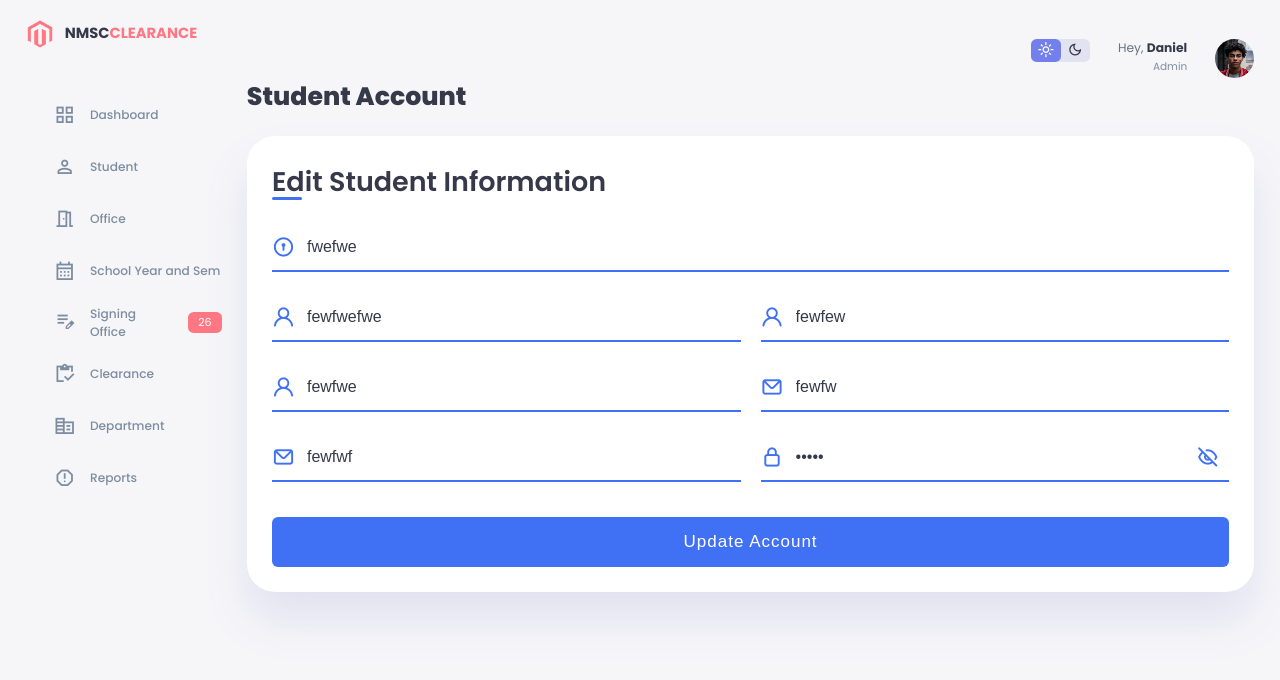
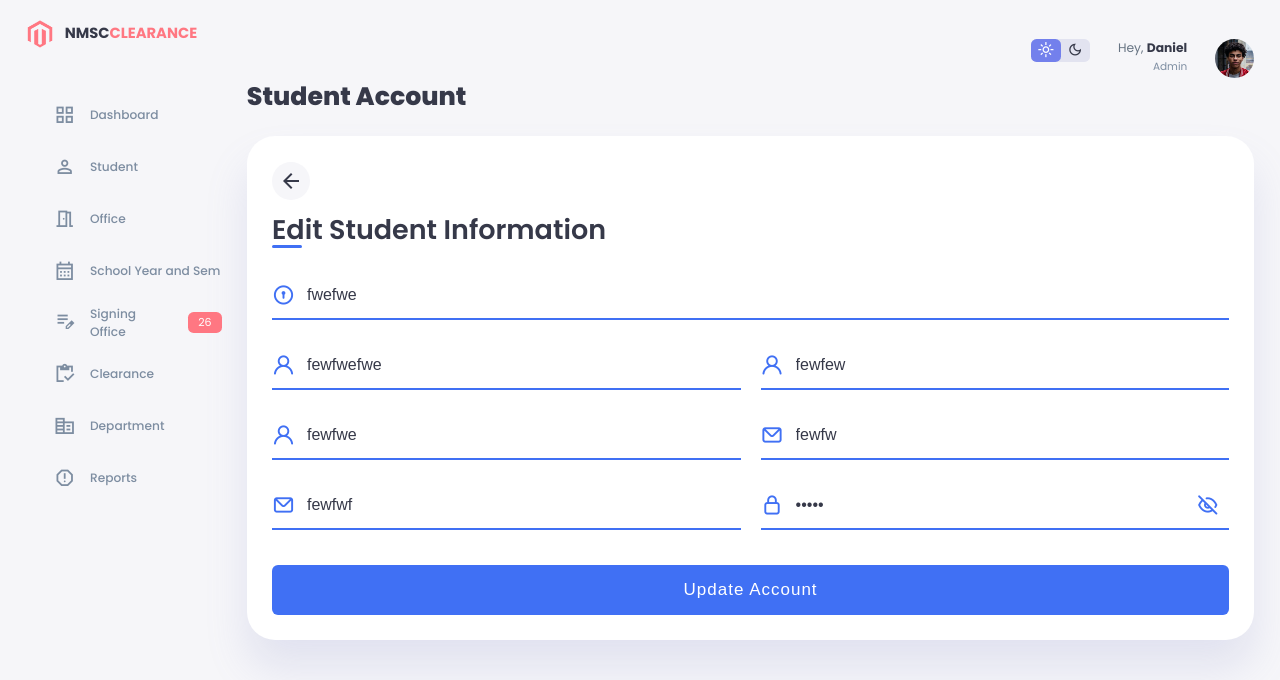
Before and after one commit to ktare23E/new_clearance, a PHP site: page /admin/edit_student_info.php?edit=fwefwe in a window 1280 px wide. Shown: the top 680 px of the page. Run offline with PHP 8.4, Linux system fonts and the light colour scheme; the visitor is signed in with stand-in values (Sample User, id 1); data comes from the database, SQL or seed files in the repository; some libraries are stand-ins or nearby versions.

Commit message:
added back button in edit student info page

```diff
--- a/admin/edit_student_info.php
+++ b/admin/edit_student_info.php
@@ -103,7 +103,14 @@
                 <!-- -------------  STUDENT REGISTRATION FORM -------------- -->
                 <div class="student-registration">
                     <div class="form signup">
-                    <span class="title">Edit Student Information</span>
+                        <div class="back-button action-button-container">
+                            <a href="student.php">
+                                <button id="back-button-to-student">
+                                    <span class="material-symbols-sharp">arrow_back</span>
+                                </button>
+                            </a>
+                        </div>
+                        <span class="title">Edit Student Information</span>
 
                     <form action="update.php" method="POST">
                         <div class="input-field">
@@ -164,10 +171,5 @@
     <script src="//cdn.jsdelivr.net/npm/sweetalert2@11"></script>
 
 
-    <script>
-        $(document).ready(function () {
-            $('#example').DataTable();
-        });
-    </script>
 </body>
 </html>
--- a/assets/js/index.js
+++ b/assets/js/index.js
@@ -170,6 +170,7 @@
     window.location.href = "student.php";
 })
 
+
 // const EditProfileBtn = document.querySelector("#edit-profile-button")
 
 // EditProfileBtn.addEventListener('click', function(){
```
